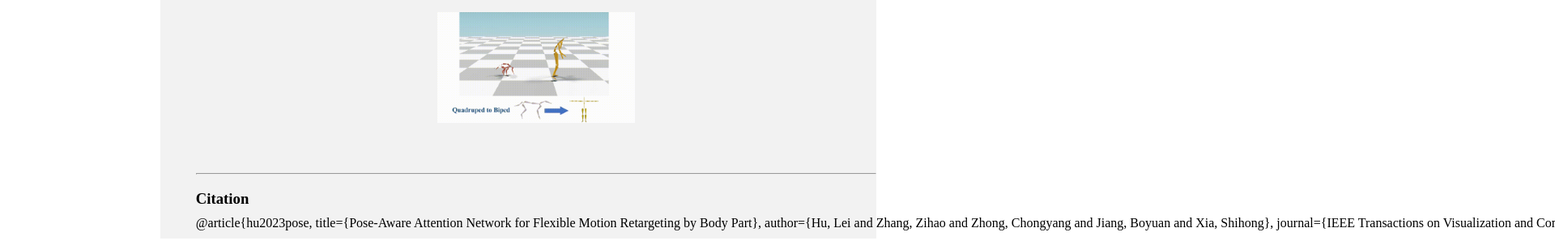
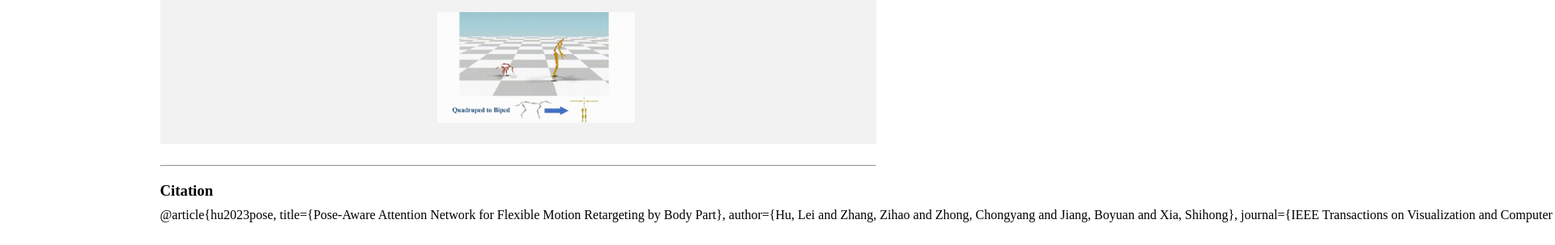
Before and after one commit to hlcdyy/old_project_page.github.io, a plain HTML site: page index.html in a window 1280 px wide. Shown: the part 1628-1931 px from the top of the page at 81% size, 1920 px wide, since content can reach past the window. Drawn offline with Linux system fonts and the light colour scheme.

Commit message:
Update index.html

```diff
--- a/index.html
+++ b/index.html
@@ -145,9 +145,7 @@
     </div>
 
     <div class = "div-plain">
-    <div class="div-grey" >
      <br>
-
      <td>
             <hr>
             <h3 style="margin-bottom:10px;">Citation</h3>
@@ -160,7 +158,6 @@
             }
        </td>
     </div>
-    </div>
 
 
 </body>
```
